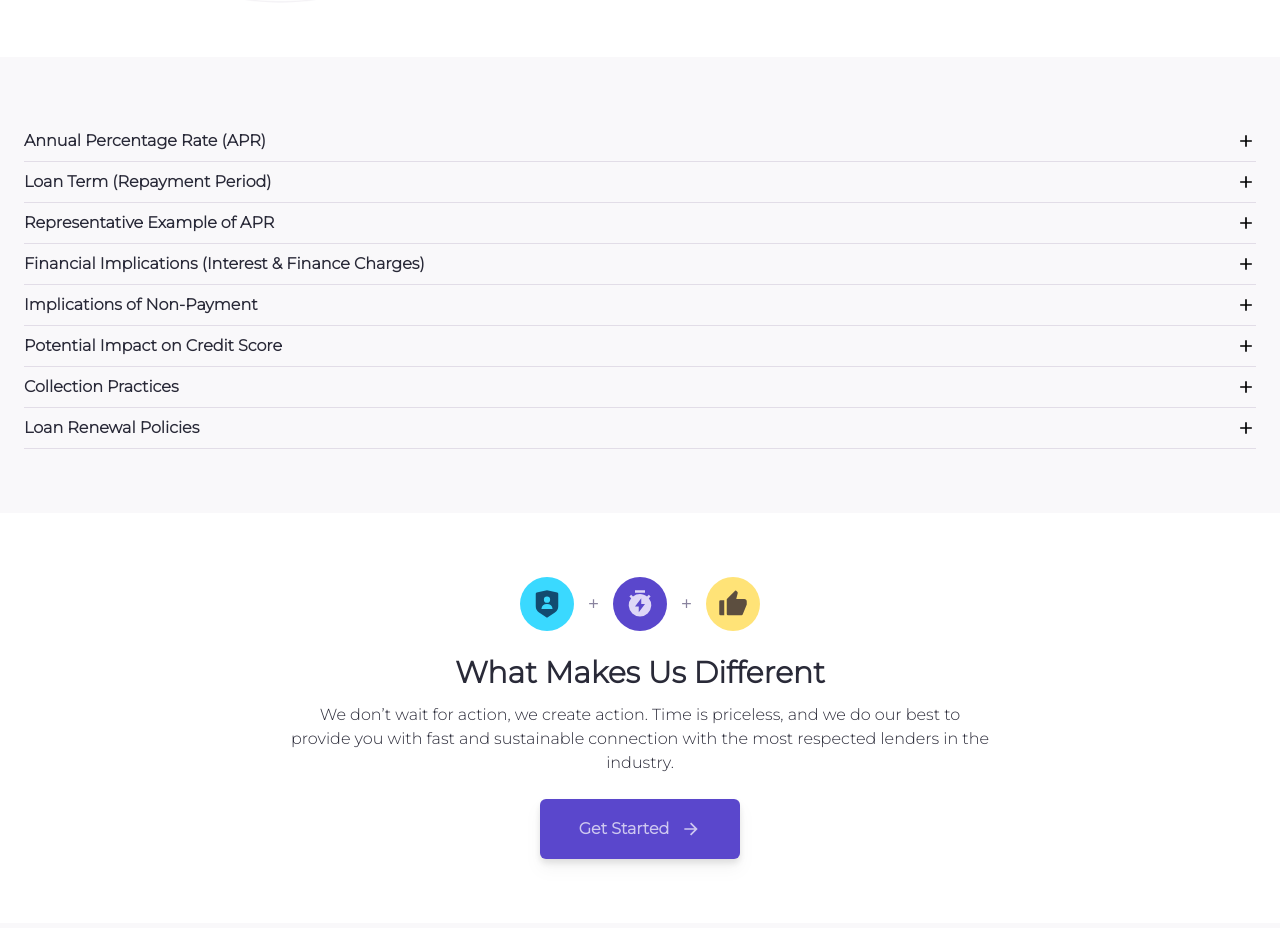
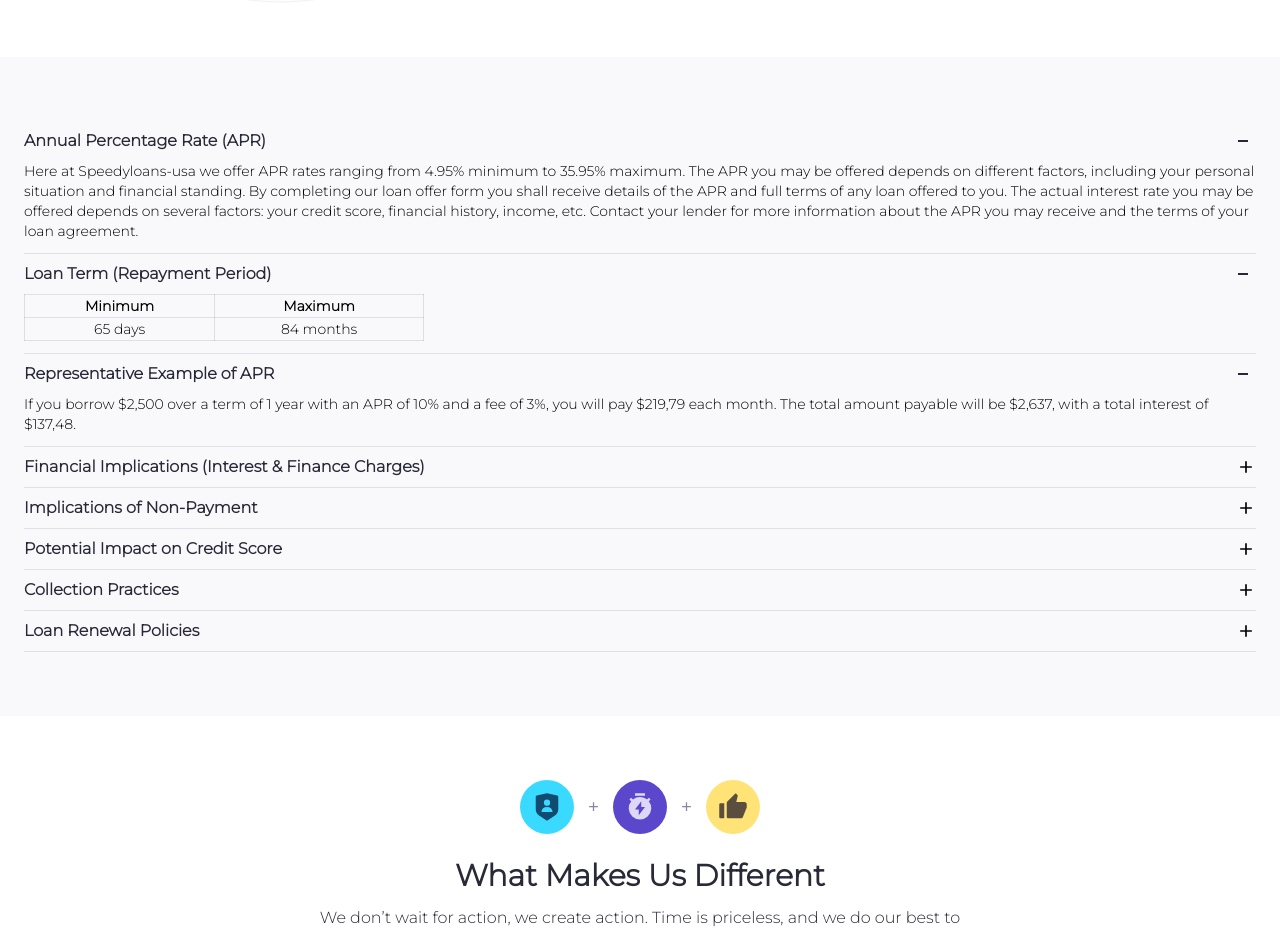
Before and after one commit to jarangit/FL_ArtFusion_SpeedyLoans, a React (Create React App) app: page / in a window 1280 px wide. Shown: the part 2380-3308 px from the top of the page. Built offline with nearby package versions, Linux system fonts and the light colour scheme.

Commit message:
open accordion

```diff
--- a/src/components/sections/according.js
+++ b/src/components/sections/according.js
@@ -7,8 +7,9 @@ const According = () => {
     <div className='bg-gray'>
       <div className='py-16 myContainer px-6'>
         {accordionData.map((item, key) => (
-          <div key = {key}>
+          <div key={key}>
             <AccordionItem
+              id={item.id}
               title={item.title}
               content={item.content}
             />
--- a/src/components/sections/accordionItem.js
+++ b/src/components/sections/accordionItem.js
@@ -1,8 +1,14 @@
-import React, { useState } from 'react'
+import React, { useState, useEffect } from 'react'
 import { MinusIcon } from '../icons'
 
-const AccordionItem = ({ title, content }) => {
+const AccordionItem = ({ title, content, id }) => {
   const [show, setShow] = useState(false)
+
+  useEffect(() => {
+    if(id === 1 || id === 2 || id === 3){
+      setShow(true)
+    }
+  }, [id])
 
   return (
     <div className='border-b border-border'>
--- a/src/contrants/accordionData.js
+++ b/src/contrants/accordionData.js
@@ -1,35 +1,43 @@
 export const accordionData = [
   {
+    id:1,
     title:"Annual Percentage Rate (APR)",
     content:`Here at Speedyloans-usa we offer APR rates ranging from 4.95% minimum to 35.95% maximum. The APR you may be offered depends on different factors, including your personal situation and financial standing. By completing our loan offer form you shall receive details of the APR and full terms of any loan offered to you.
     The actual interest rate you may be offered depends on several factors: your credit score, financial history, income, etc. Contact your lender for more information about the APR you may receive and the terms of your loan agreement.`
   },
   {
+    id:2,
     title:"Loan Term (Repayment Period)",
     content:`table`
   },
   {
+    id:3,
     title:"Representative Example of APR",
     content:`If you borrow $2,500 over a term of 1 year with an APR of 10% and a fee of 3%, you will pay $219,79 each month. The total amount payable will be $2,637, with a total interest of $137,48.`
   },
   {
+    id:4,
     title:"Financial Implications (Interest & Finance Charges)",
     content:`Speedyloans-usa is not a lender and we cannot predict what fees and interest rate will be applied to the loan you will be offered. It is your lender that will provide all the necessary information about the cost of the loan. It is your responsibility to peruse the loan agreement carefully and accept the offer only if you agree to all the terms. Speedyloans-usa service is free of charge, and you are under no obligation to accept the terms that the lender offers you.`
   },
   {
+    id:5,
     title:"Implications of Non-Payment",
     content:`When you accept the terms and conditions for a loan, you enter into a commitment to repay the amount you owe according to the specific schedule outlined in the documents. In the event of non-payment, additional charges may be applied. Late payment penalties vary by lender, and as Speedyloans-usa is not involved in the lending process, we cannot supply any information on the fees you will incur if any default occurs. For more information, please contact the lender directly if you have any issues relating to your loan repayment.`
   },
   {
+    id:6,
     title:"Potential Impact on Credit Score",
     content:`Speedyloans-usa is not a lender and we do not check your credit standing and credit capacity. When you submit a request at our online platform, this is considered a soft inquiry and does not impact your credit score. However, some lenders may carry out a credit check to ascertain your eligibility for a loan. Most likely they will turn to any of the three major credit bureaus (Transunion, Experian, and Equifax) that is in most cases considered a hard inquiry and may affect your credit score.
     `
   },
   {
+    id:7,
     title:"Collection Practices",
     content:`Speedyloans-usa is not a lender. As such, we are not involved in any debt collection practices and cannot make you aware of any of them. Your lender will specify their collection practices in your loan agreement. If you have any questions regarding the issue, please, address them to your lender. For more information visit our page for Responsible Lending. speedyloans-usa.com itself isn’t involved in debt collection.`
   },
   {
+    id:8,
     title:"Loan Renewal Policies",
     content:"Loan renewal options are not always available. It is therefore advisable to clarify whether the option is available with your lender. Be sure to carefully peruse the renewal policy presented in the agreement before you sign the documents."
   },
```
